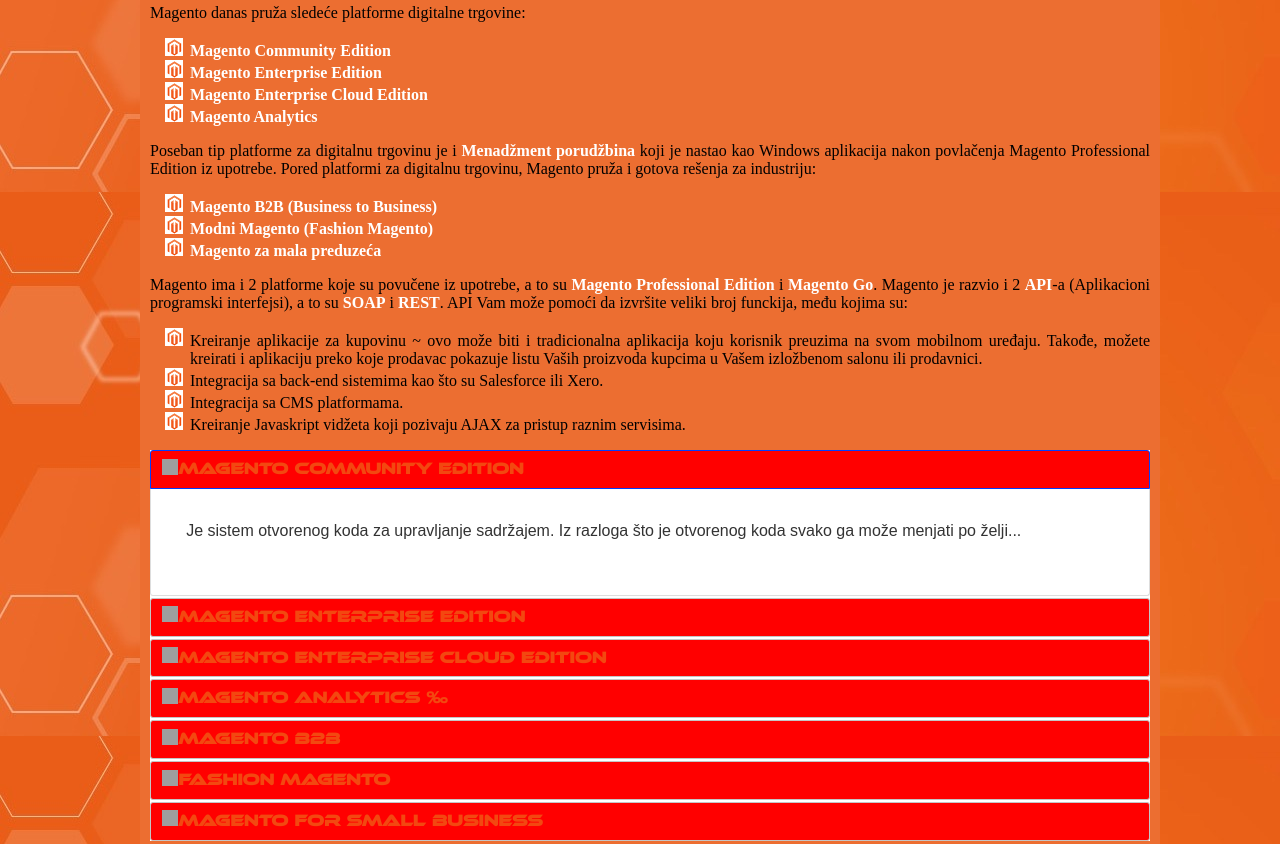
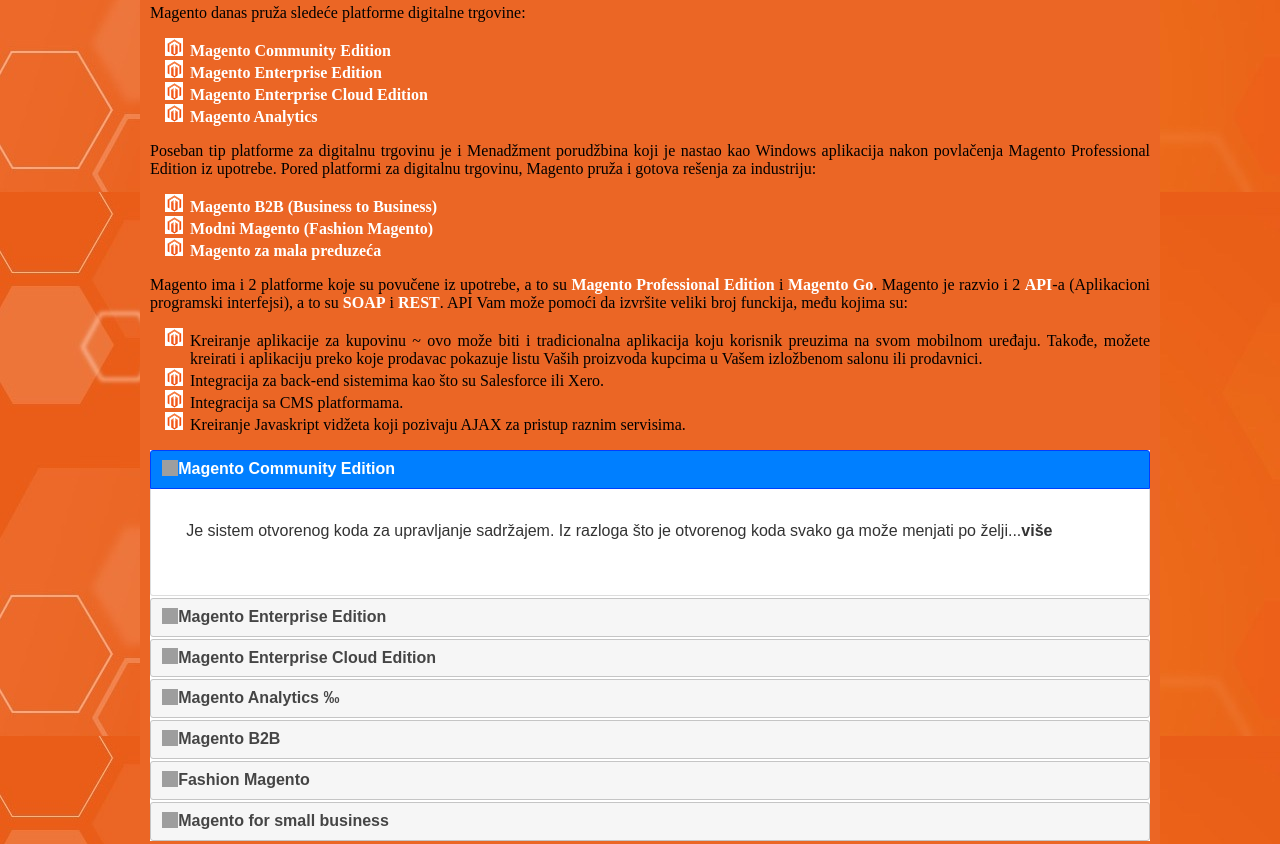
Before and after one commit to NikolaKovacevic94/Magento, a plain HTML site: page index.html in a window 1280 px wide. Shown: the part 352-1196 px from the top of the page. Drawn offline with nearby package versions, Linux system fonts and the light colour scheme; grey boxes are pictures that could not be loaded.

Commit message:
initial commit

```diff
--- a/index.html
+++ b/index.html
@@ -9,9 +9,9 @@
 <title>Magento ~ Index</title>
 <script src="http://code.jquery.com/jquery-1.9.1.js"></script>
 <script src="http://code.jquery.com/ui/1.10.4/jquery-ui.js"></script>
-<link rel="stylesheet" type="text/css" href="http://code.jquery.com/ui/1.10.4/themes/smoothness/jquery-ui.css" />
 <link rel="stylesheet" type="text/css" href="web.css"  />
 <link rel='shortcut icon' href='slike/rs.ico' type='image/x-icon'/ >
+<link rel="stylesheet" type="text/css" href="http://code.jquery.com/ui/1.10.4/themes/smoothness/jquery-ui.css" />
 <script>
   $(function() {
     $("#accordion" ).accordion();
@@ -63,7 +63,7 @@
                 <li><a href="mece.html">Magento Enterprise Cloud Edition</a></li>
                 <li><a href="ma.html">Magento Analytics</a></li>
                 </ul>
-                Poseban tip platforme za digitalnu trgovinu je i <a href="com.html">Menadžment porudžbina</a> koji je nastao kao Windows aplikacija nakon povlačenja Magento Professional Edition iz upotrebe.
+                Poseban tip platforme za digitalnu trgovinu je i Menadžment porudžbina koji je nastao kao Windows aplikacija nakon povlačenja Magento Professional Edition iz upotrebe.
                 Pored platformi za digitalnu trgovinu, Magento pruža i gotova rešenja za industriju:
                 <ul>
                 <li><a href="b2b.html">Magento B2B (Business to Business)</a></li>
@@ -75,39 +75,39 @@
                 API Vam može pomoći da izvršite veliki broj funckija, među kojima su:
                 <ul>
                 <li>Kreiranje aplikacije za kupovinu ~ ovo može biti i tradicionalna aplikacija koju korisnik preuzima na svom mobilnom uređaju. Takođe, možete kreirati i aplikaciju preko koje prodavac pokazuje listu Vaših proizvoda kupcima u Vašem izložbenom salonu ili prodavnici.</li>
-                <li>Integracija sa back-end sistemima kao što su Salesforce ili Xero.</li>
+                <li>Integracija za back-end sistemima kao što su Salesforce ili Xero.</li>
                 <li>Integracija sa CMS platformama.</li>
                 <li>Kreiranje Javaskript vidžeta koji pozivaju AJAX za pristup raznim servisima.</li>
                 </ul>
                 </p>
 				</section>
 				<div id="accordion">
-                <h3 class="strong">Magento Community Edition</h3>
+                <h3 id="strong">Magento Community Edition</h3>
 						<div class="tekst">
 							<p>Je sistem otvorenog koda za upravljanje sadržajem. Iz razloga što je otvorenog koda svako ga može menjati po želji...<a href="mce.html">više</a></p></div>
 
-						<h3 class="strong">Magento Enterprise Edition</h3>
+						<h3 id="strong">Magento Enterprise Edition</h3>
 						<div class="tekst">
 							<p>Je sličan Magento Community Edition jer ima iste osnovne datoteke. Ali za razliku od njega nije besplatan jer ima više mogućnosti i veću funkcionalnost...<a href="mee.html">više</a></p></div>
 
-                         <h3 class="strong">Magento Enterprise Cloud Edition</h3>
+                         <h3 id="strong">Magento Enterprise Cloud Edition</h3>
 						<div class="tekst">
 							<p>Magento Enterprise Cloud Edition je robusna solucija koja omogućava poslovnu preciznost, prilagodljivost i brz razmeštaj u svim prilikama i neprilikama tržišta...<a href="mece.html">više</a></p></div>
 
-                        <h3 class="strong">Magento Analytics &permil;</h3>
+                        <h3 id="strong">Magento Analytics &permil;</h3>
 						<div class="tekst">
 							<p>Magento Analitika je stvorena od strane <a href="https://en.wikipedia.org/wiki/RJMetrics" target="_blank">RJMetrics</a>, koji sada pripada Magento kompaniji. Analitika koja je bazirana na najnovijoj "cloud" tehnologiji...<a href="ma.html">više</a></p></div>
 
-						<h3 class="strong">Magento B2B</h3>
+						<h3 id="strong">Magento B2B</h3>
 						<div class="tekst">
 							<p>U današnjem poslovanju, <a href="https://sr.wikipedia.org/wiki/B2B" target="_blank">B2B</a> kupci zahtevaju jednostavno, intuitivno, samouslužujuće iskustvo pri kupovini. Ako Vi ne možete da ispunite ove zahteve, Vaša konkurencija će ispuniti uskoro...<a href="b2b.html">više</a>
 </p></div>
 
-						<h3 class="strong">Fashion Magento</h3>
+						<h3 id="strong">Fashion Magento</h3>
 						<div class="tekst">
 						<p>Najviše rešenja u elektronskoj trgovini su jedna veličina za sve, ali Vaše preduzeće je jedinstveno. To je razlog zbog koga je Magento Enterprise Edition otišao korak dalje i stvorio Modni Magento (Magento for Fashion)...<a href="mm.html">više</a></p></div>
 
-                        <h3 class="strong">Magento for small business</h3>
+                        <h3 id="strong">Magento for small business</h3>
 						<div class="tekst">
 							<p>Magento za mala preduzeca <a href="msb.html">više</a></p></div>
         </div>
--- a/web.css
+++ b/web.css
@@ -18,12 +18,6 @@
 	background-color: white;
 }
 
-#accordion h3 {
-	background-color: red;
-	font-family: meni;
-	color:#F34810;
-}
-
 .soap {
 	width: 80%;
 	border: medium;
@@ -33,9 +27,8 @@
 	text-align: justify;
 }
 
-.strong {
+#strong {
 	font-weight: bold;
-	background-color: red;
 }
 
 .caption {
@@ -57,7 +50,6 @@
 	width:30%;
 	height:600px;
 	vertical-align:top;
-	margin-left: 30%;
 }
 
 .onama img
@@ -74,7 +66,7 @@
 
 .onama:hover {
 	background-color:white;
-
+	width:30%;
 }
 
 .onama:hover p {
@@ -206,8 +198,7 @@ header {
 
 	/* min-height:1000px; */
 	/* background-color:#FAAA3C; */
-	/*background-color: #eb6625; */
-	background-color: #EC6E31;
+	background-color: #eb6625;
 }
 
 .page-content a {
```
Also changed, not shown: b2b.html (+0 -1 lines), com.html (+1 -2 lines), kontakt.html (+0 -1 lines), ma.html (+2 -3 lines), mce.html (+1 -4 lines), mece.html (+1 -1 lines), mee.html (+1 -6 lines), mg.html (+0 -1 lines), mm.html (+1 -0 lines), mpe.html (+0 -1 lines), msb.html (+0 -1 lines), soap.html (+0 -1 lines), template.html (+0 -1 lines), tutorial.html (+0 -1 lines).
